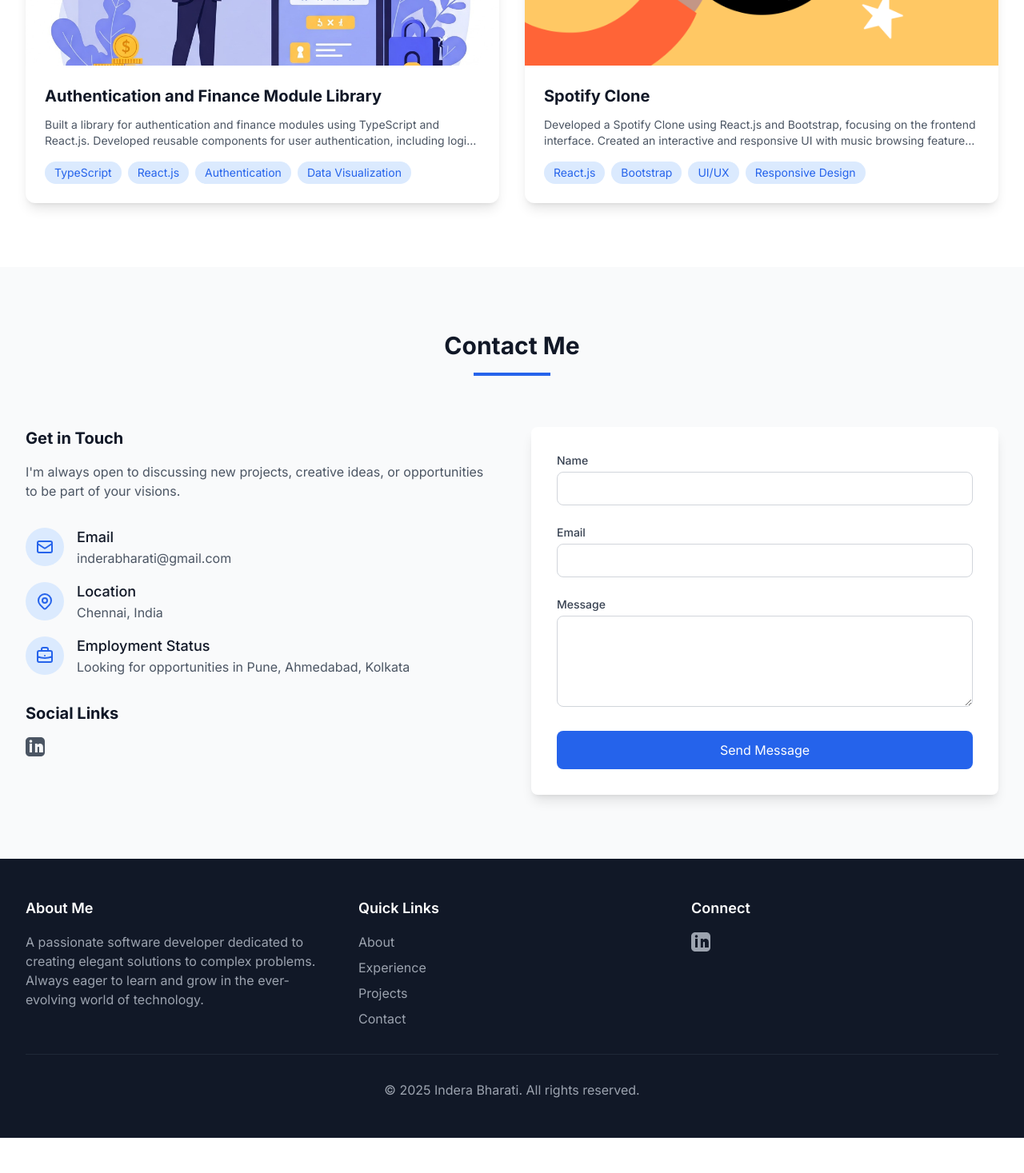
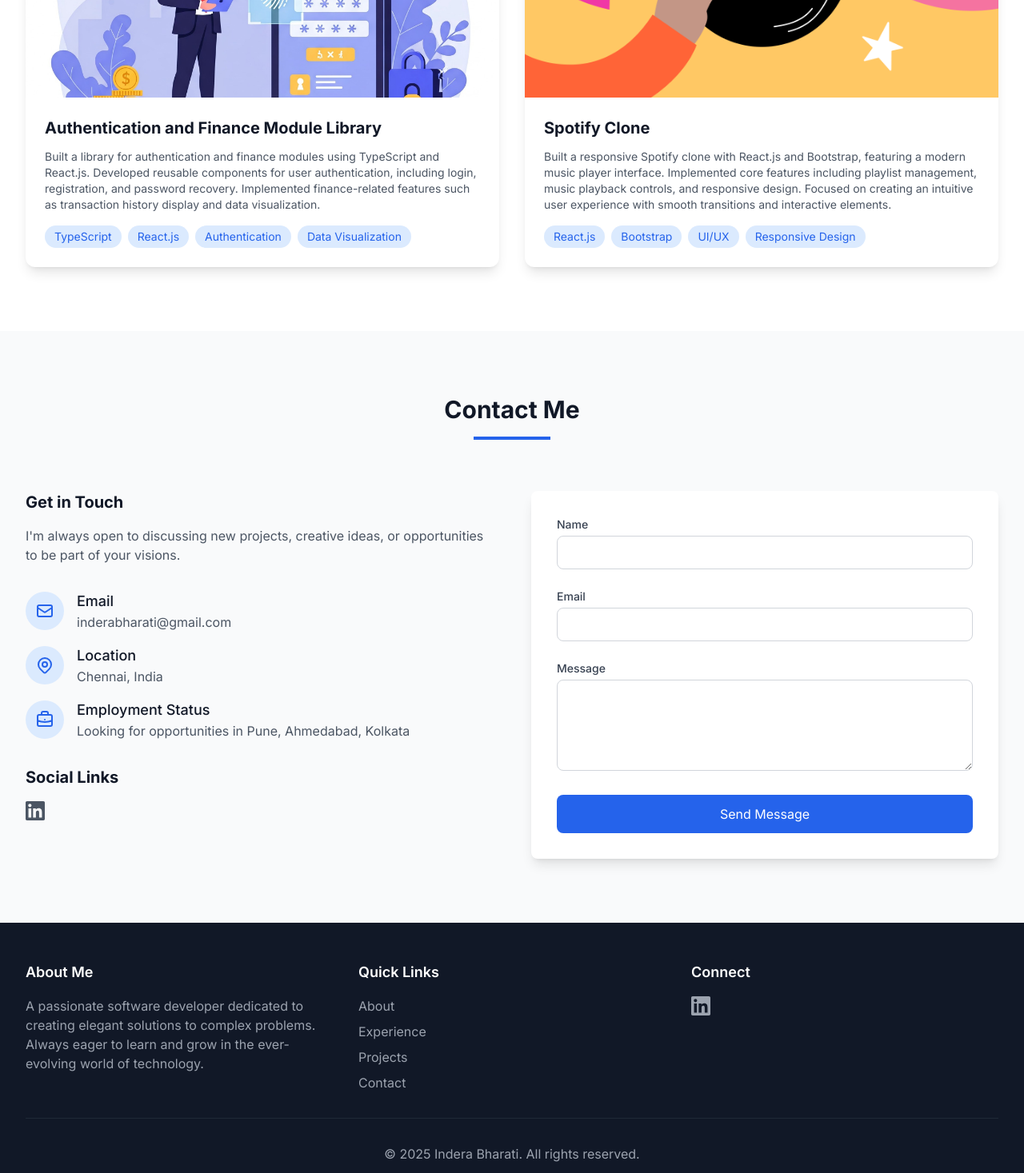
Before and after one commit to Indera12/portfolio, a Next.js app: page / in a window 1280 px wide. Shown: the part 3868-5335 px from the top of the page at 80% size. Before the commit the page ends 5291 px from the top, so only its background shows below. Built offline with nearby package versions, Linux system fonts and the light colour scheme.

Commit message:
submit issue solved

```diff
--- a/components/Contact.tsx
+++ b/components/Contact.tsx
@@ -10,9 +10,7 @@
     icon: (
       <svg className="h-6 w-6" fill="currentColor" viewBox="0 0 24 24">
         <path
-          fillRule="evenodd"
-          d="M19 0h-14c-2.761 0-5 2.239-5 5v14c0 2.761 2.239 5 5 5h14c2.762 0 5-2.239 5-5v-14c0-2.761-2.238-5-5-5zm-11 19h-3v-11h3v11zm-1.5-12.268c-.966 0-1.75-.79-1.75-1.764s.784-1.764 1.75-1.764 1.75.79 1.75 1.764-.783 1.764-1.75 1.764zm13.5 12.268h-3v-5.604c0-.88-.06-1.601-1-1.601-1 0-1.16.781-1.16 1.601v5.604h-3v-11h3v1.765c1.396-2.586 7-2.777 7 2.476v6.759z"
-          clipRule="evenodd"
+          d="M20.447 20.452h-3.554v-5.569c0-1.328-.027-3.037-1.852-3.037-1.853 0-2.136 1.445-2.136 2.939v5.667H9.351V9h3.414v1.561h.046c.477-.9 1.637-1.85 3.37-1.85 3.601 0 4.267 2.37 4.267 5.455v6.286zM5.337 7.433c-1.144 0-2.063-.926-2.063-2.065 0-1.138.92-2.063 2.063-2.063 1.14 0 2.064.925 2.064 2.063 0 1.139-.925 2.065-2.064 2.065zm1.782 13.019H3.555V9h3.564v11.452zM22.225 0H1.771C.792 0 0 .774 0 1.729v20.542C0 23.227.792 24 1.771 24h20.451C23.2 24 24 23.227 24 22.271V1.729C24 .774 23.2 0 22.222 0h.003z"
         />
       </svg>
     )
@@ -91,7 +89,7 @@
     setErrorMessage('')
 
     try {
-      const response = await fetch('/api/contact', {
+      const response = await fetch('https://portfolio-server-g9yo.onrender.com/api/contact', {
         method: 'POST',
         headers: {
           'Content-Type': 'application/json',
@@ -271,9 +269,8 @@
                   value={formData.name}
                   onChange={handleChange}
                   required
-                  className={`w-full px-4 py-2 border rounded-lg focus:ring-2 focus:ring-blue-500 dark:focus:ring-blue-400 focus:border-transparent dark:bg-gray-800 dark:text-white transition-colors duration-200 ${
-                    errors.name ? 'border-red-500 dark:border-red-500' : 'border-gray-300 dark:border-gray-600'
-                  }`}
+                  className={`w-full px-4 py-2 border rounded-lg focus:ring-2 focus:ring-blue-500 dark:focus:ring-blue-400 focus:border-transparent dark:bg-gray-800 dark:text-white transition-colors duration-200 ${errors.name ? 'border-red-500 dark:border-red-500' : 'border-gray-300 dark:border-gray-600'
+                    }`}
                 />
                 {errors.name && (
                   <p className="mt-1 text-sm text-red-500 dark:text-red-400">{errors.name}</p>
@@ -291,9 +288,8 @@
                   value={formData.email}
                   onChange={handleChange}
                   required
-                  className={`w-full px-4 py-2 border rounded-lg focus:ring-2 focus:ring-blue-500 dark:focus:ring-blue-400 focus:border-transparent dark:bg-gray-800 dark:text-white transition-colors duration-200 ${
-                    errors.email ? 'border-red-500 dark:border-red-500' : 'border-gray-300 dark:border-gray-600'
-                  }`}
+                  className={`w-full px-4 py-2 border rounded-lg focus:ring-2 focus:ring-blue-500 dark:focus:ring-blue-400 focus:border-transparent dark:bg-gray-800 dark:text-white transition-colors duration-200 ${errors.email ? 'border-red-500 dark:border-red-500' : 'border-gray-300 dark:border-gray-600'
+                    }`}
                 />
                 {errors.email && (
                   <p className="mt-1 text-sm text-red-500 dark:text-red-400">{errors.email}</p>
@@ -311,9 +307,8 @@
                   onChange={handleChange}
                   required
                   rows={4}
-                  className={`w-full px-4 py-2 border rounded-lg focus:ring-2 focus:ring-blue-500 dark:focus:ring-blue-400 focus:border-transparent dark:bg-gray-800 dark:text-white transition-colors duration-200 ${
-                    errors.message ? 'border-red-500 dark:border-red-500' : 'border-gray-300 dark:border-gray-600'
-                  }`}
+                  className={`w-full px-4 py-2 border rounded-lg focus:ring-2 focus:ring-blue-500 dark:focus:ring-blue-400 focus:border-transparent dark:bg-gray-800 dark:text-white transition-colors duration-200 ${errors.message ? 'border-red-500 dark:border-red-500' : 'border-gray-300 dark:border-gray-600'
+                    }`}
                 />
                 {errors.message && (
                   <p className="mt-1 text-sm text-red-500 dark:text-red-400">{errors.message}</p>
--- a/components/Footer.tsx
+++ b/components/Footer.tsx
@@ -9,9 +9,7 @@
     icon: (
       <svg className="h-6 w-6" fill="currentColor" viewBox="0 0 24 24">
         <path
-          fillRule="evenodd"
-          d="M19 0h-14c-2.761 0-5 2.239-5 5v14c0 2.761 2.239 5 5 5h14c2.762 0 5-2.239 5-5v-14c0-2.761-2.238-5-5-5zm-11 19h-3v-11h3v11zm-1.5-12.268c-.966 0-1.75-.79-1.75-1.764s.784-1.764 1.75-1.764 1.75.79 1.75 1.764-.783 1.764-1.75 1.764zm13.5 12.268h-3v-5.604c0-.88-.06-1.601-1-1.601-1 0-1.16.781-1.16 1.601v5.604h-3v-11h3v1.765c1.396-2.586 7-2.777 7 2.476v6.759z"
-          clipRule="evenodd"
+          d="M20.447 20.452h-3.554v-5.569c0-1.328-.027-3.037-1.852-3.037-1.853 0-2.136 1.445-2.136 2.939v5.667H9.351V9h3.414v1.561h.046c.477-.9 1.637-1.85 3.37-1.85 3.601 0 4.267 2.37 4.267 5.455v6.286zM5.337 7.433c-1.144 0-2.063-.926-2.063-2.065 0-1.138.92-2.063 2.063-2.063 1.14 0 2.064.925 2.064 2.063 0 1.139-.925 2.065-2.064 2.065zm1.782 13.019H3.555V9h3.564v11.452zM22.225 0H1.771C.792 0 0 .774 0 1.729v20.542C0 23.227.792 24 1.771 24h20.451C23.2 24 24 23.227 24 22.271V1.729C24 .774 23.2 0 22.222 0h.003z"
         />
       </svg>
     )
--- a/components/Projects.tsx
+++ b/components/Projects.tsx
@@ -25,7 +25,7 @@
   },
   {
     title: 'Spotify Clone',
-    description: 'Developed a Spotify Clone using React.js and Bootstrap, focusing on the frontend interface. Created an interactive and responsive UI with music browsing features, mimicking the original Spotify design. Applied Bootstrap components for consistent styling and ensured a smooth user experience.',
+    description: 'Built a responsive Spotify clone with React.js and Bootstrap, featuring a modern music player interface. Implemented core features including playlist management, music playback controls, and responsive design. Focused on creating an intuitive user experience with smooth transitions and interactive elements.',
     image: '/assets/music.png',
     technologies: ['React.js', 'Bootstrap', 'UI/UX', 'Responsive Design']
   }
@@ -58,7 +58,9 @@
       </div>
       <div className="p-6">
         <h3 className="text-xl font-bold text-gray-900 dark:text-white mb-3">{project.title}</h3>
-        <p className="text-gray-600 dark:text-gray-300 text-sm mb-4 line-clamp-2">{project.description}</p>
+        <div className={`transition-all duration-300 ease-in-out md:${isHovered ? 'opacity-100' : 'opacity-0'} opacity-100`}>
+          <p className="text-gray-600 dark:text-gray-300 text-sm mb-4">{project.description}</p>
+        </div>
         <div className="flex flex-wrap gap-2">
           {project.technologies.map((tech, techIndex) => (
             <span
```
Also changed, not shown: 1 other file (tests, documents, lock files or other folders).
